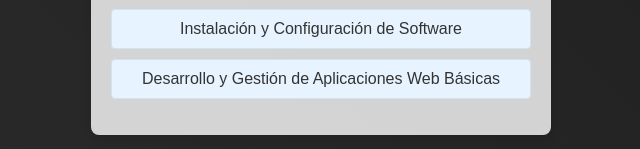
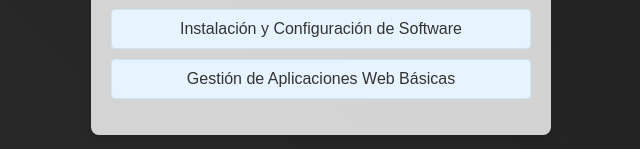
Before and after one commit to b0r0nd0ng0/Habilidades-lkdn-abc, a plain HTML site: page index.html in a window 1280 px wide. Shown: the part 527-676 px from the top of the page, without its empty margins (319-959 px from the left). Drawn offline with Linux system fonts and the light colour scheme.

Commit message:
Update2 index.html

```diff
--- a/index.html
+++ b/index.html
@@ -17,7 +17,7 @@
             <li>Seguridad Informática Básica</li>
             <li>Soporte Técnico y Atención al Usuario</li>
             <li>Instalación y Configuración de Software</li>
-            <li>Desarrollo y Gestión de Aplicaciones Web Básicas</li>
+            <li>Gestión de Aplicaciones Web Básicas</li>
         </ul>
     </div>
 </body>
```
